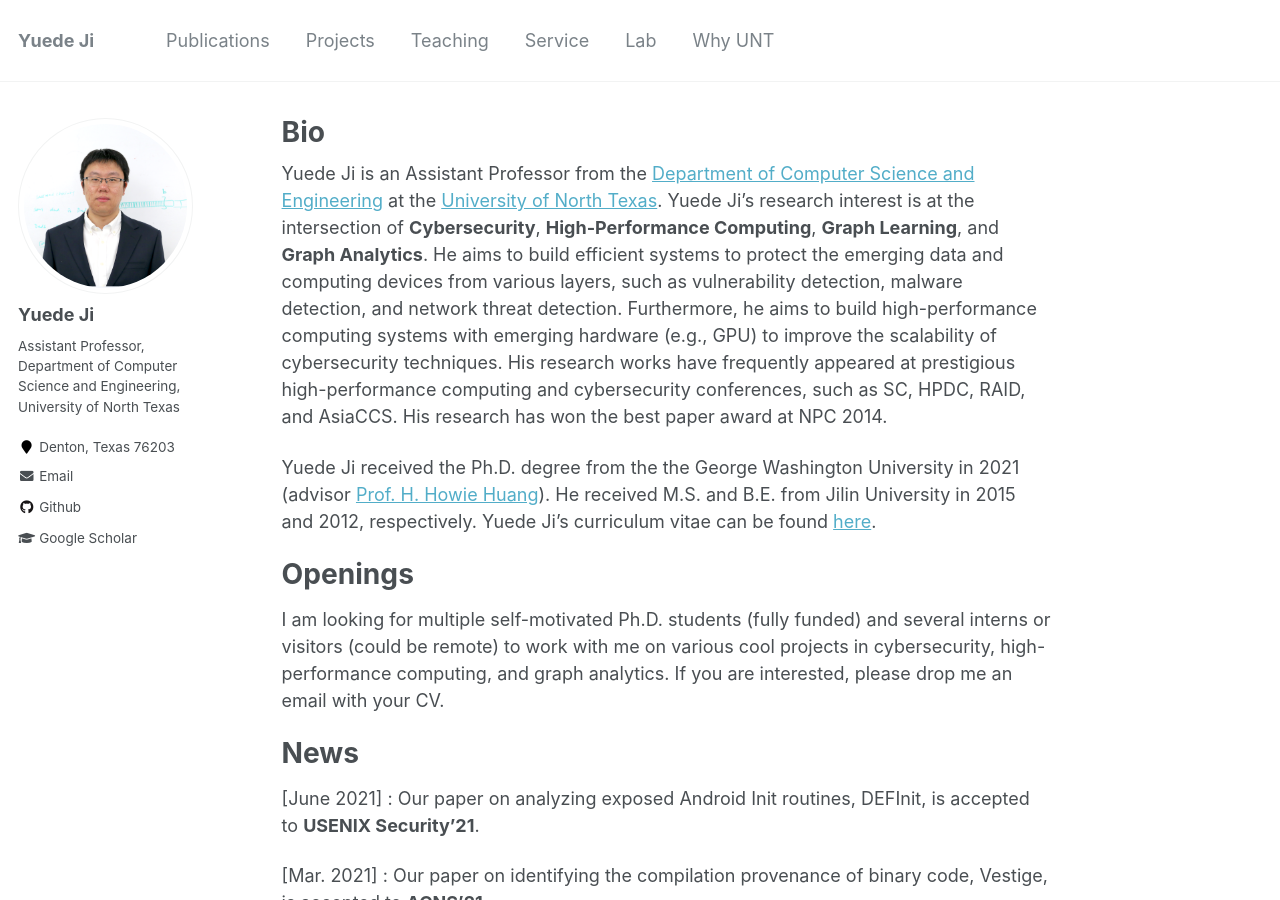
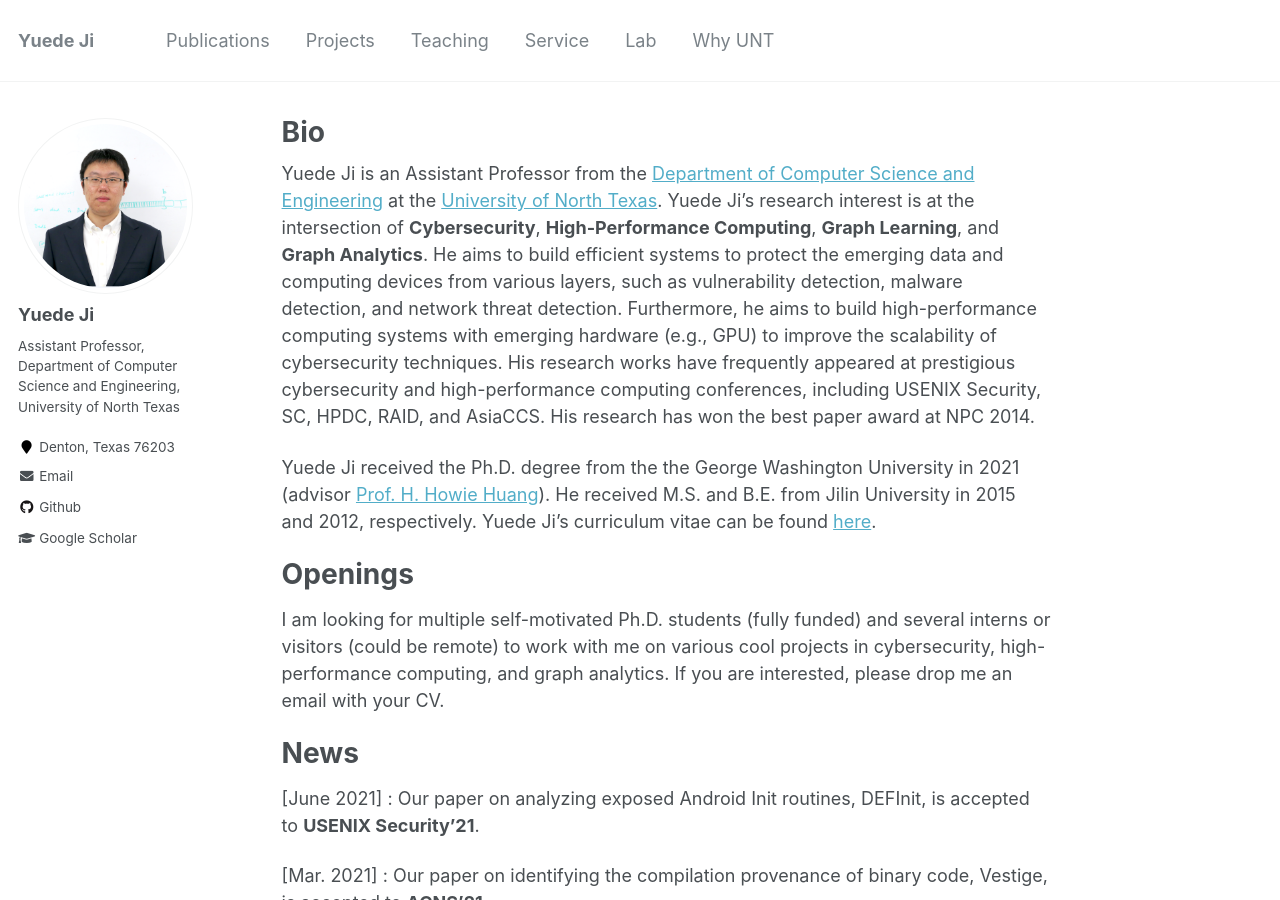
Before and after one commit to yuede/yuede.github.io, a Jekyll site: the page built from _pages/about.md, in a window 1280 px wide and 900 px high. Built offline with Jekyll 4.4.1, drawn with Linux system fonts in a browser that asks for light colours.

Commit message:
add award

```diff
--- a/_pages/about.md
+++ b/_pages/about.md
@@ -9,7 +9,7 @@
 ---
 
 Yuede Ji is an Assistant Professor from the [Department of Computer Science and Engineering](https://computerscience.engineering.unt.edu/) at the [University of North Texas](https://www.unt.edu/).
-Yuede Ji's research interest is at the intersection of <strong>Cybersecurity</strong>, <strong>High-Performance Computing</strong>, <strong>Graph Learning</strong>, and <strong>Graph Analytics</strong>. He aims to build efficient systems to protect the emerging data and computing devices from various layers, such as vulnerability detection, malware detection, and network threat detection. Furthermore, he aims to build high-performance computing systems with emerging hardware (e.g., GPU) to improve the scalability of cybersecurity techniques. His research works have frequently appeared at prestigious high-performance computing and cybersecurity conferences, such as SC, HPDC, RAID, and AsiaCCS. His research has won the best paper award at NPC 2014.
+Yuede Ji's research interest is at the intersection of <strong>Cybersecurity</strong>, <strong>High-Performance Computing</strong>, <strong>Graph Learning</strong>, and <strong>Graph Analytics</strong>. He aims to build efficient systems to protect the emerging data and computing devices from various layers, such as vulnerability detection, malware detection, and network threat detection. Furthermore, he aims to build high-performance computing systems with emerging hardware (e.g., GPU) to improve the scalability of cybersecurity techniques. His research works have frequently appeared at prestigious cybersecurity and high-performance computing conferences, including USENIX Security, SC, HPDC, RAID, and AsiaCCS. His research has won the best paper award at NPC 2014.
 
 Yuede Ji received the Ph.D. degree from the the George Washington University in 2021 (advisor [Prof. H. Howie Huang](https://www.seas.gwu.edu/howie-huang)). He received M.S. and B.E. from Jilin University in 2015 and 2012, respectively. Yuede Ji's curriculum vitae can be found [here](../files/cv_yuede.pdf).
 
@@ -19,6 +19,7 @@
 
 News
 ======
+
 [June 2021] : Our paper on analyzing exposed Android Init routines, DEFInit, is accepted to <strong>USENIX Security'21</strong>.
 
 [Mar. 2021] : Our paper on identifying the compilation provenance of binary code, Vestige, is accepted to <strong>ACNS'21</strong>.
```
Also changed, not shown: _pages/award.md (added, +11 -0 lines).
